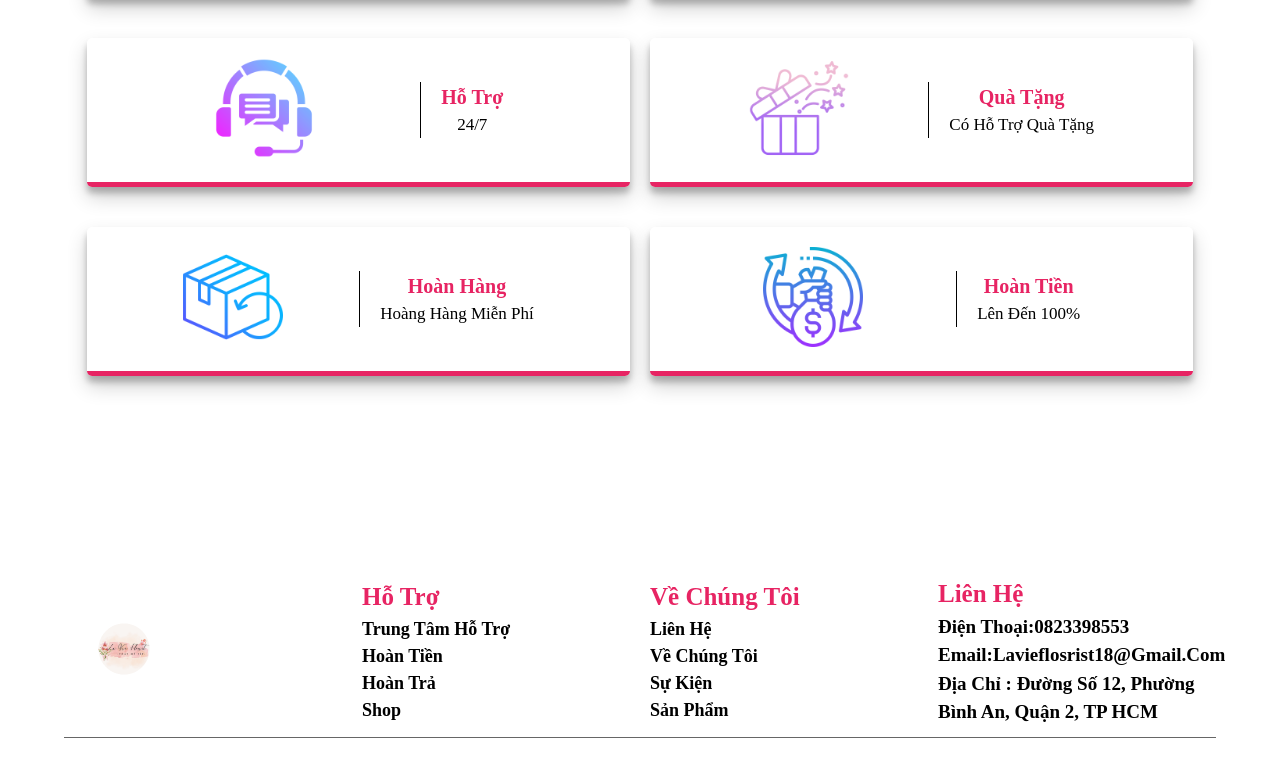
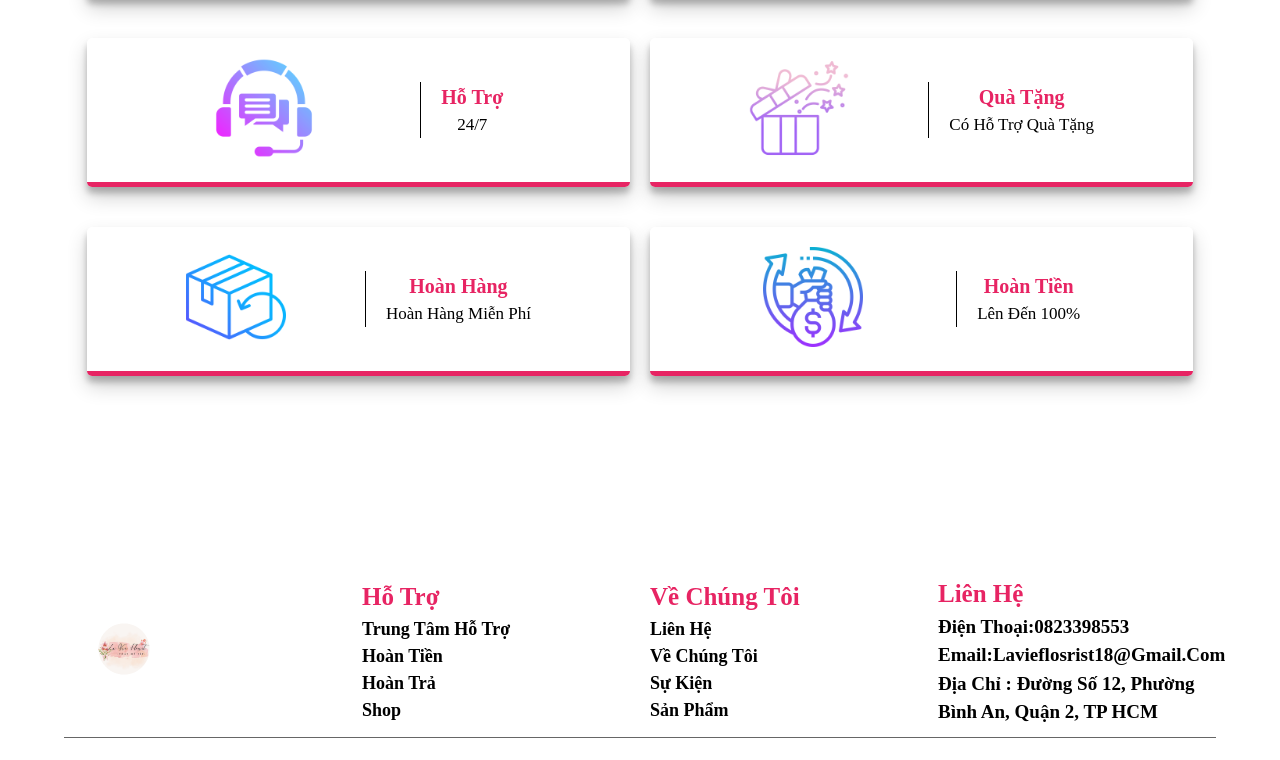
Before and after one commit to LaVieFlorist/Iavieflorist, a plain HTML site: page index.html in a window 1280 px wide. Shown: the part 8746-9506 px from the top of the page. Drawn offline with Linux system fonts and the light colour scheme.

Commit message:
Add files via upload

```diff
--- a/index.html
+++ b/index.html
@@ -729,7 +729,7 @@
                 </div>
                 <div class="detail">
                     <h4>Hoàn Hàng</h4>
-                    <span>Hoàng Hàng Miễn Phí</span>
+                    <span>Hoàn Hàng Miễn Phí</span>
                 </div>
             </div>
             <div class="box">
```
